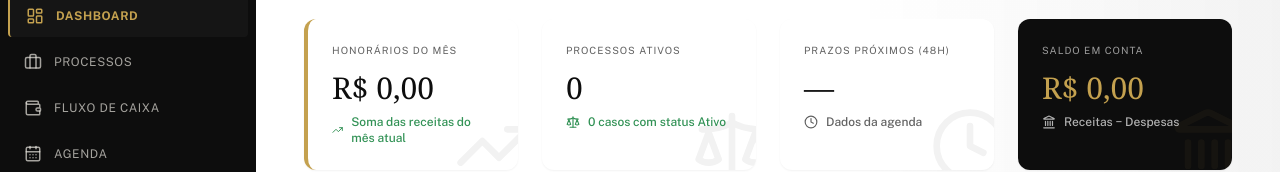
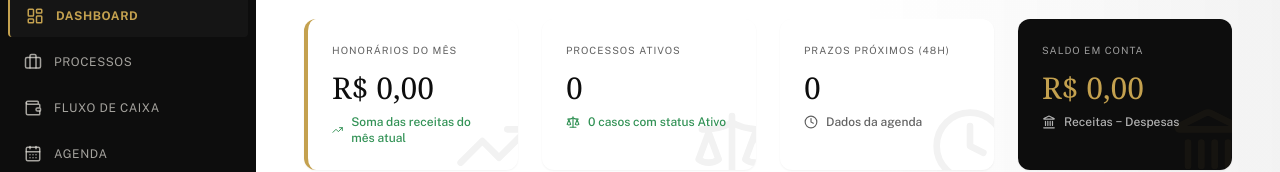
Before and after one commit to GhostOPS423/clarity-haven-65, a React (Vite) app: page /agenda in a window 1280 px wide. Shown: the part 200-372 px from the top of the page. Built offline with nearby package versions, Linux system fonts and the light colour scheme; the HTML template or start-up script is replaced by a standard one.

Commit message:
Changes
Co-authored-by: GhostOPS423 <218402583+GhostOPS423@users.noreply.github.com>

```diff
--- a/src/components/dashboard/MetricCards.tsx
+++ b/src/components/dashboard/MetricCards.tsx
@@ -1,11 +1,29 @@
 import { TrendingUp, Scale, Clock, Landmark } from "lucide-react";
 import { motion } from "framer-motion";
-import { getHonorariosMes, getSaldoEmConta, getProcessosAtivosCount } from "@/lib/store";
+import { getHonorariosMes, getSaldoEmConta, getProcessosAtivosCount, getPrazos } from "@/lib/store";
+
+function parseLocalDate(iso: string): Date {
+  const [year, month, day] = iso.split("-").map(Number);
+  return new Date(year, month - 1, day);
+}
+
+function getPrazosProximos48h(): number {
+  const now = new Date();
+  const nowMillis = now.getTime();
+  const fortyEightHours = 48 * 60 * 60 * 1000;
+
+  return getPrazos().filter((p) => {
+    const date = parseLocalDate(p.data);
+    const diff = date.getTime() - nowMillis;
+    return diff > 0 && diff <= fortyEightHours;
+  }).length;
+}
 
 export function MetricCards() {
   const honorarios = getHonorariosMes();
   const saldo = getSaldoEmConta();
   const ativos = getProcessosAtivosCount();
+  const prazos48h = getPrazosProximos48h();
 
   const fmt = (v: number) =>
     v.toLocaleString("pt-BR", { style: "currency", currency: "BRL" });
@@ -28,11 +46,11 @@ export function MetricCards() {
     },
     {
       label: "Prazos Próximos (48h)",
-      value: "—",
+      value: String(prazos48h),
       change: "Dados da agenda",
       positive: false,
       icon: Clock,
-      urgent: false,
+      urgent: prazos48h > 0,
     },
     {
       label: "Saldo em Conta",
```
